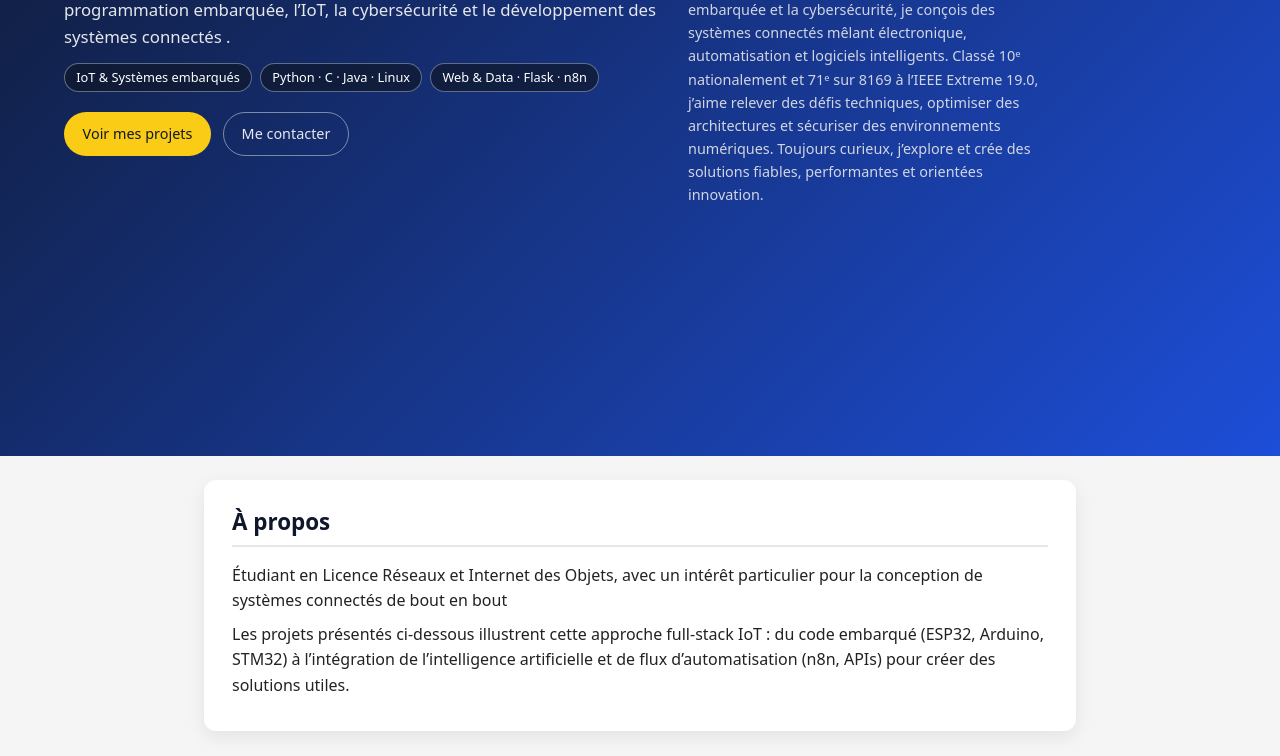
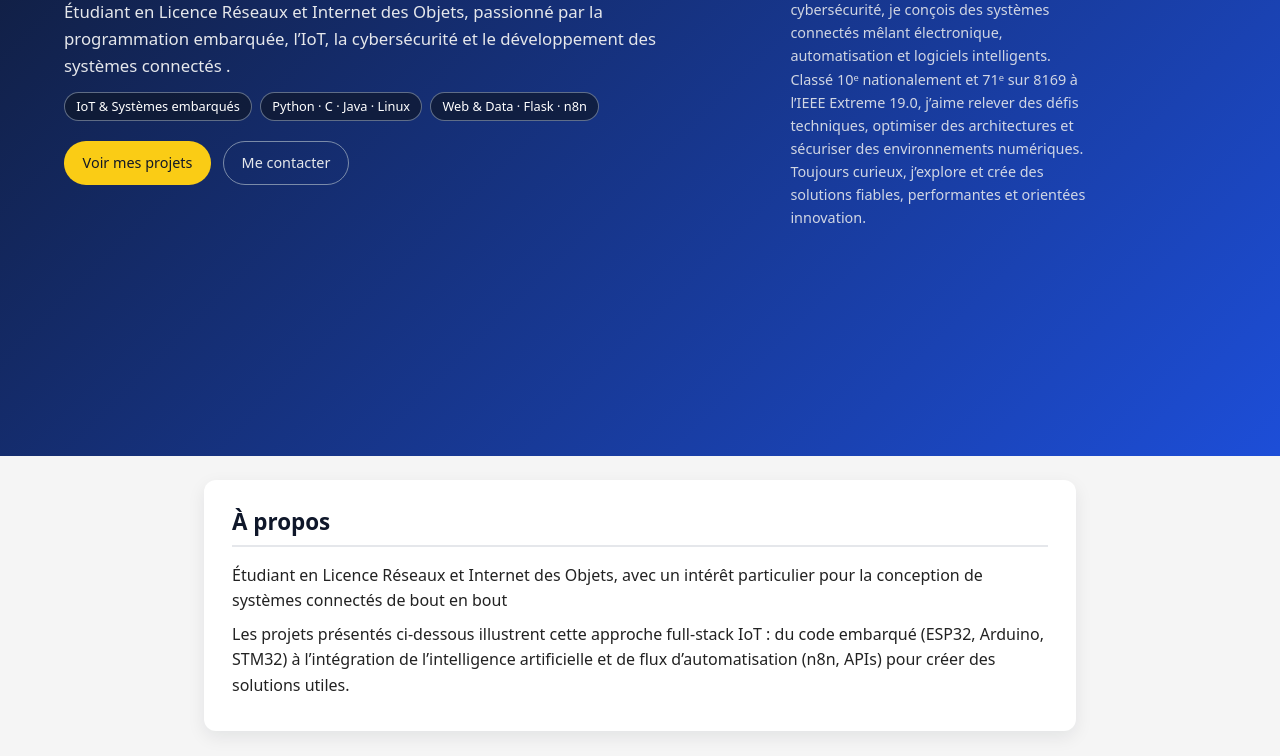
Before and after one commit to Ahmed0Mouine/Personal-Portfolio, a plain HTML site: page index.html in a window 1280 px wide. Shown: the part 344-1100 px from the top of the page. Drawn offline with Linux system fonts and the light colour scheme.

Commit message:
Refactor hero section layout in style.css
Updated the hero section layout to use a 70%/30% grid with improved alignment and gap.

```diff
--- a/style.css
+++ b/style.css
@@ -24,9 +24,10 @@ header .container {
 
 /* HERO */
 .hero {
-  display:grid;
-  grid-template-columns:minmax(0,1.5fr) minmax(0,1fr);
-  gap:1.5rem;
+  display: grid;
+  grid-template-columns: 70% 30%;   /* gauche = 70 %, droite = 30 % */
+  align-items: center;
+  gap: 2rem;
 }
 .hero-main { max-width:600px; }
 .hero-name { font-size:clamp(2rem,4vw,2.6rem); font-weight:800; letter-spacing:-0.03em; }
```
